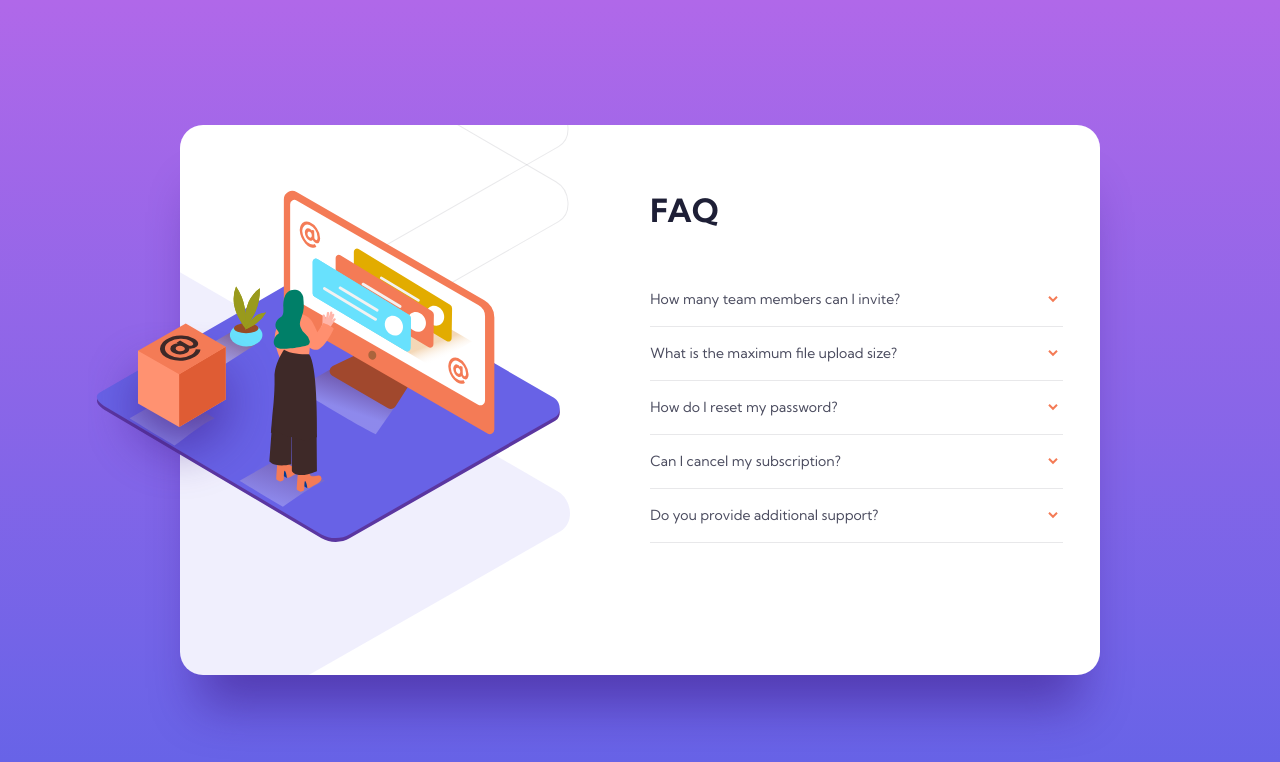
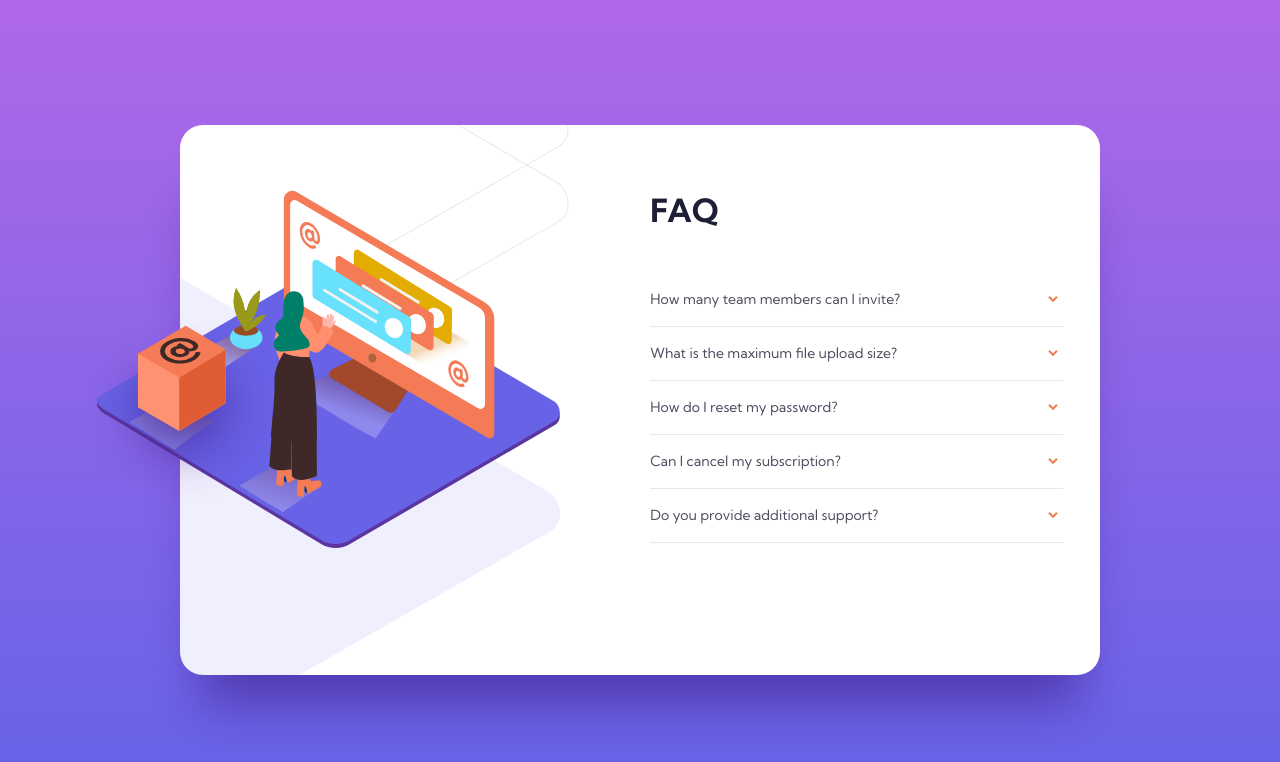
Before and after one commit to electrifymylife/simple-accordion, a website: page src/index.html in a window 1280 px wide. Drawn offline with nearby package versions, Linux system fonts and the light colour scheme; files that its build step writes are made by us from their sources; files whose address does not match are found by name.

Commit message:
little fixes

```diff
--- a/src/scss/blocks/faq.scss
+++ b/src/scss/blocks/faq.scss
@@ -19,7 +19,7 @@ $imgMobileHeight: calc($imgHeight/2);
     background-color: $white;
     background-image: url("./assets/img/purple-bg.svg"), url("./assets/img/lines.svg");
     background-repeat: no-repeat, no-repeat;
-    background-position-x: -38%, -6%;
+    background-position-x: -40.5%, -6%;
     background-position-y: calc(50% + 125px), top;
     box-shadow: 0px 50px 50px -20px rgba(53, 18, 122, 0.497159);
     border-radius: 23px;
@@ -61,12 +61,13 @@ $imgMobileHeight: calc($imgHeight/2);
   &__img {
     position: absolute;
     left: -10%;
-    width: $imgWidth;
+    max-width: $imgWidth;
+    height: $imgHeight;
     @media (max-width: $tablet-big-bp) {
       left: -4%;
     }
     @media (max-width: $tablet-bp) {
-      width: $imgMobileWidth;
+      max-width: $imgMobileWidth;
       height: $imgMobileHeight;
       top: calc(-1.21 * ($imgMobileHeight / 2));
       left: calc(50% - $imgMobileWidth/2);
```
Also changed, not shown: dist/style.css.
